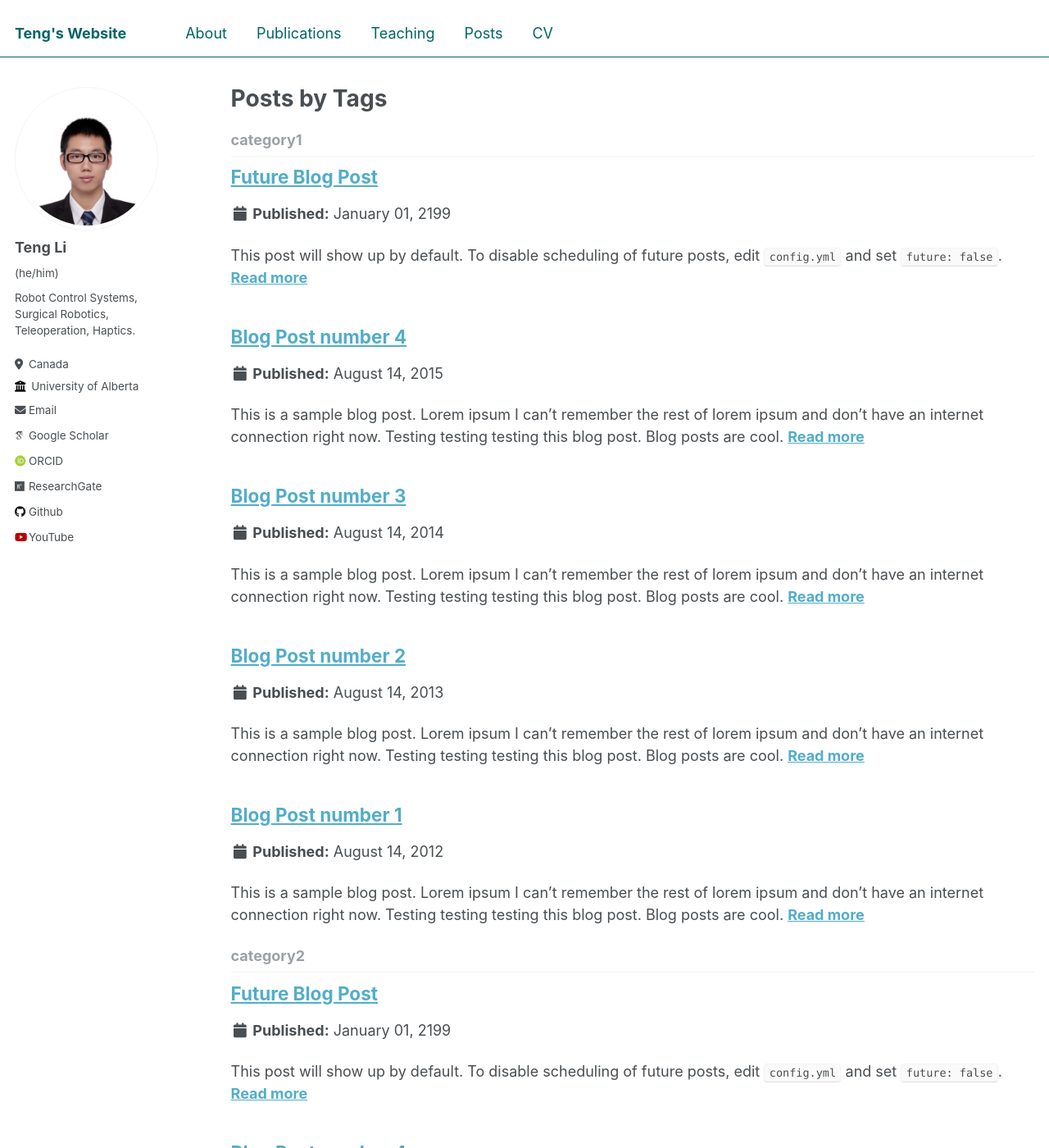
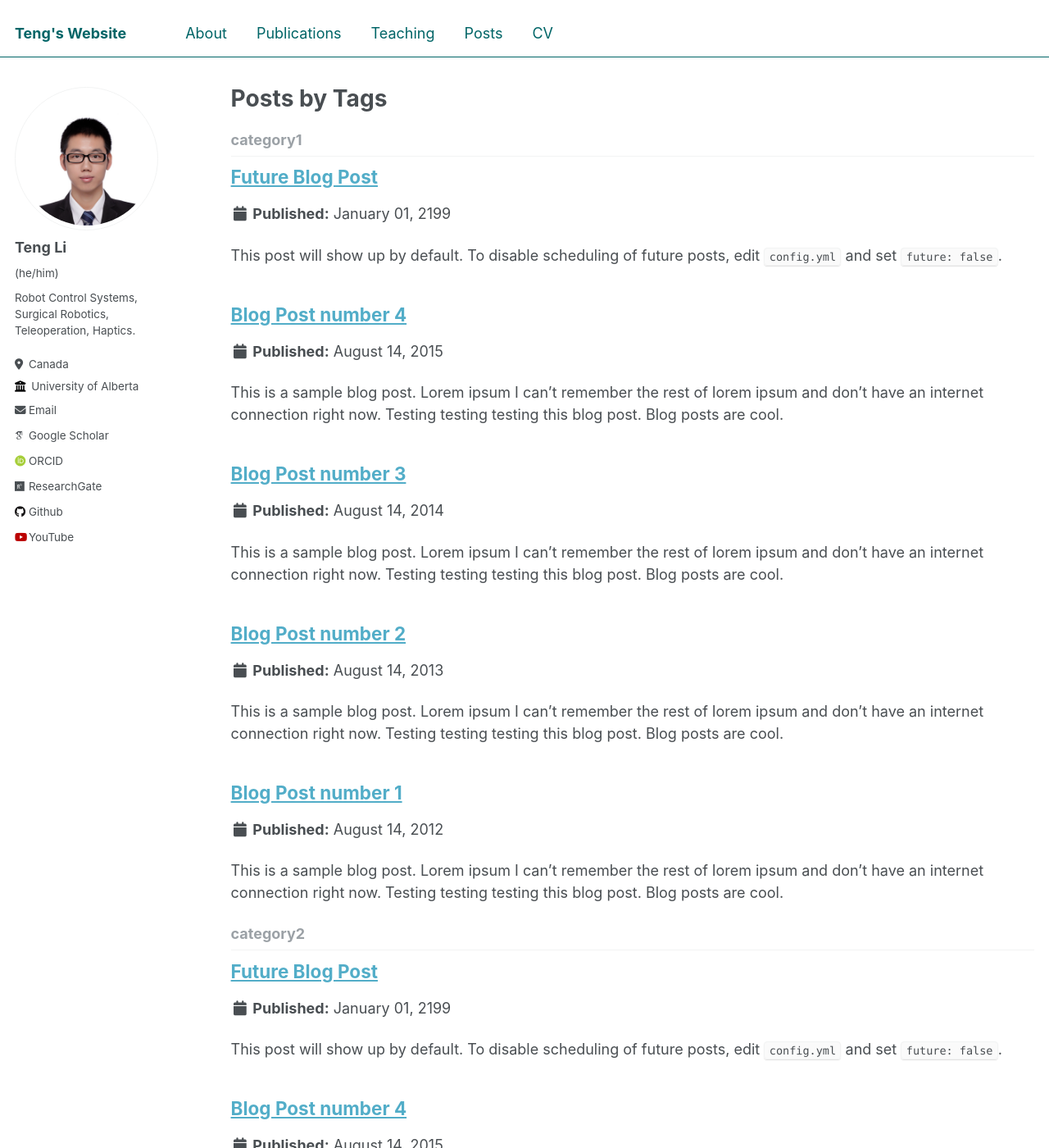
Before and after one commit to teng4/teng4.github.io, a Jekyll site: the page built from _pages/tag-archive.html, in a window 1280 px wide and 1400 px high. Shown: the whole window at 82% size. Built offline with Jekyll 4.4.1, drawn with Linux system fonts in a browser that asks for light colours; some web fonts are replaced; some of the changed text lies outside the part shown.

Commit message:
Update _config.yml

```diff
--- a/_config.yml
+++ b/_config.yml
@@ -79,7 +79,7 @@
 breadcrumbs              : false # true, false (default)
 words_per_minute         : 160
 future                   : false
-read_more                : "enabled" #"disabled" # if enabled, adds "Read more" links to excerpts
+read_more                : "disabled" #"disabled" # if enabled, adds "Read more" links to excerpts
 talkmap_link             : false #change to true to add link to talkmap on talks page
 comments:
   provider               : # false (default), "disqus", "discourse", "facebook", "google-plus", "staticman", "custom"
```
